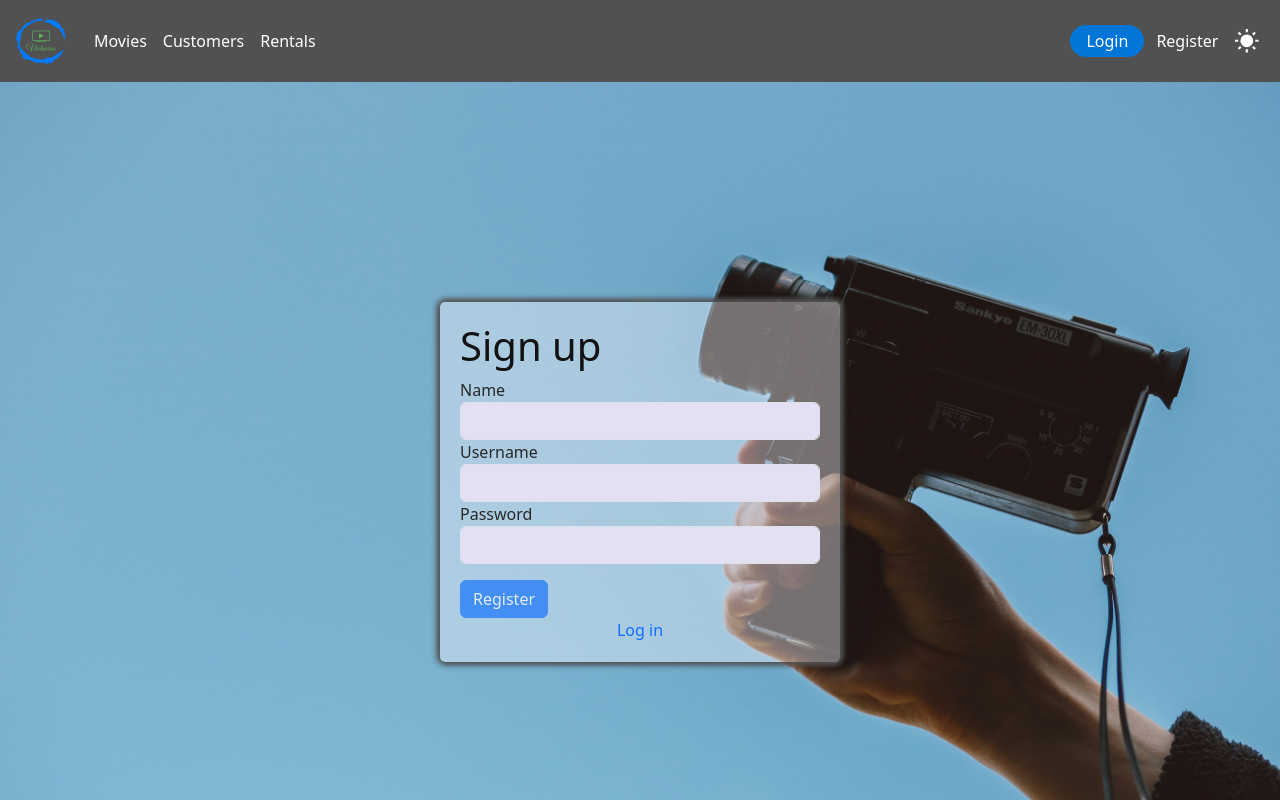
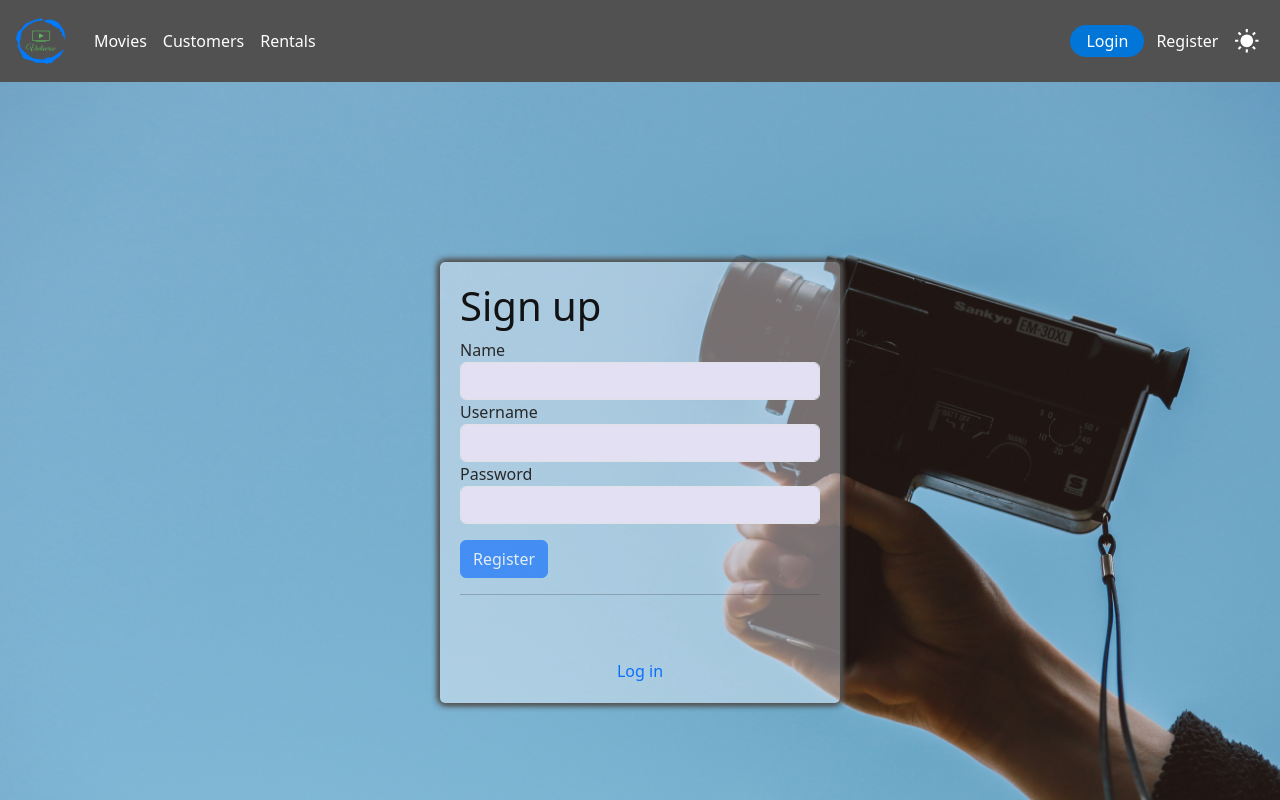
Before and after one commit to ZahraHS7/VidiVerse-frontend, a React (Create React App) app: page /register in a window 1280 px wide. Shown: the top 800 px of the page. Built offline with nearby package versions, Linux system fonts and the light colour scheme.

Commit message:
Modified forms for google signup/login

```diff
--- a/src/components/loginForm.jsx
+++ b/src/components/loginForm.jsx
@@ -1,5 +1,7 @@
 import React from 'react';
 import { Redirect } from 'react-router-dom';
+import { GoogleLogin } from '@react-oauth/google';
+import { toast } from 'react-toastify';
 import Joi from "joi-browser";
 import Form from './common/form';
 import auth from '../services/authService';
@@ -35,6 +37,25 @@ class LoginForm extends Form {
     }
   };
 
+  responseMessage = async (response) => {
+    try {
+      await auth.loginwithGoogle(response.credential);
+      const { state } = this.props.location;
+      window.location = state ? state.from.pathname : "/" ;
+    }
+    catch(ex) {
+      if (ex.response && ex.response.status === 400) {
+        const errors = { ...this.state.errors };
+        errors.username = ex.response.data;
+        this.setState({ errors });
+      }
+    }
+  };
+
+  errorMessage = (error) => {
+    toast.error('Error sign up:', error);
+  };
+
   render() {
     if(auth.getCurrentUser()) return <Redirect to="/" />;
 
@@ -46,7 +67,18 @@ class LoginForm extends Form {
             {this.renderInput("username", "Username")}
             {this.renderInput("password", "Password", "password")}
             {this.renderButton("Login")}
-          </form>
+          </form><hr/>
+          <div className="px-5 m-2">
+              <GoogleLogin
+                onSuccess={credentialResponse => {
+                  this.responseMessage(credentialResponse);
+                }}
+                onError={this.errorMessage}
+                theme="filled_blue"
+                shape="circle"
+                text="continue_with"
+              />
+            </div>
         </div>
       </div>
     );
--- a/src/components/registerForm.jsx
+++ b/src/components/registerForm.jsx
@@ -1,10 +1,11 @@
 import React from 'react';
+import { Link } from 'react-router-dom';
+import { GoogleLogin } from '@react-oauth/google';
+import { toast } from 'react-toastify';
 import Joi from "joi-browser";
 import Form from './common/form';
 import * as userService from '../services/userService';
 import auth from '../services/authService';
-import { Link } from 'react-router-dom';
-
 class RegisterForm extends Form {
   state = {
     data: { username: "", password: "", name:"" },
@@ -40,6 +41,25 @@ class RegisterForm extends Form {
     }
   };
 
+  responseMessage = async (response) => {
+    try {
+      const googleResponse = await userService.registerWithGoogle(response.credential);
+      auth.loginWithJwt(googleResponse.headers['x-auth-token']);
+      window.location = '/';
+    }
+    catch(ex) {
+      if (ex.response && ex.response.status === 400) {
+        const errors = { ...this.state.errors };
+        errors.username = ex.response.data;
+        this.setState({ errors });
+      }
+    }
+  };
+
+  errorMessage = (error) => {
+    toast.error('Error sign up:', error);
+  };
+
   render() {
     return (
       <div className="log-register-container">
@@ -50,7 +70,19 @@ class RegisterForm extends Form {
             {this.renderInput("username", "Username")}
             {this.renderInput("password", "Password", "password")}
             {this.renderButton("Register")}
-            </form>
+            </form><hr/>
+            <div className="px-5 m-2">
+              <GoogleLogin
+                onSuccess={credentialResponse => {
+                  this.responseMessage(credentialResponse);
+                }}
+                onError={this.errorMessage}
+                theme="filled_blue"
+                shape="circle"
+                text="continue_with"
+                useOneTap
+              />
+            </div>
             <div style={{ textAlign: "center" }}>
               <Link to='/login' style={{ textDecoration: "none" }}>Log in</Link>
             </div>
```
